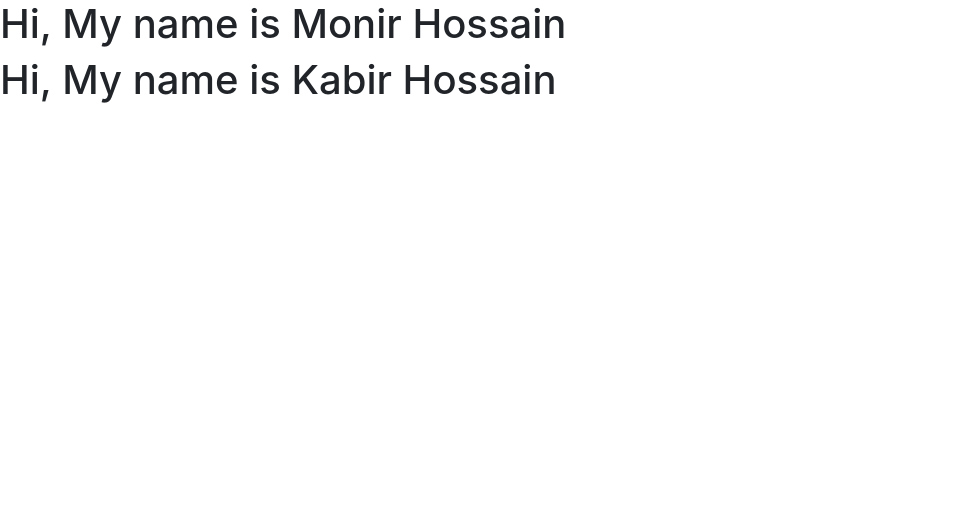
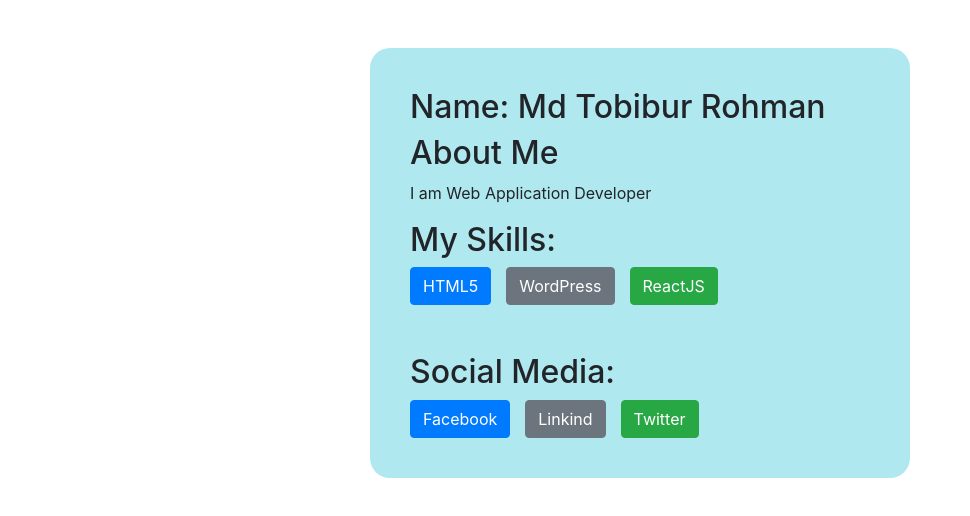
Before and after one commit to wptobibur2021/reactjs-basic, a React (Create React App) app: page / in a window 1280 px wide. Shown: the top 516 px of the page, without its empty margins (0-970 px from the left). Built offline with nearby package versions, Linux system fonts and the light colour scheme.

Commit message:
Profile Component Update

```diff
--- a/src/App.js
+++ b/src/App.js
@@ -3,11 +3,6 @@
 import Index from "./component/profile/Index";
 import Props from "./component/props/Props";
 function App() {
-  return (
-      <div>
-        <Props name='Monir Hossain'></Props>
-        <Props name='Kabir Hossain'></Props>
-      </div>
-  )
+  return <Index></Index>
 }
 export default App;
--- a/src/component/profile/About-Me.jsx
+++ b/src/component/profile/About-Me.jsx
@@ -1,15 +1,12 @@
 import React, {Component} from 'react';
 
-class AboutMe extends Component {
+
+class AboutMe extends Component { props
     render() {
         return <div className='about-me'>
-            <h2>Name: Md Tobibur Rohman</h2>
+            <h2>Name: {this.props.name}</h2>
             <h2>About Me</h2>
-            <p>
-                There are many variations of passages of Lorem Ipsum available,
-                but the majority have suffered alteration in some form,
-                by injected humour, or randomised words which don't look even slightly believable.
-            </p>
+            <p>{this.props.title}</p>
         </div>
     }
 }
--- a/src/component/profile/Profile.jsx
+++ b/src/component/profile/Profile.jsx
@@ -4,6 +4,17 @@
 import Skills from "./Skills";
 import SocialMedia from "./Social-Media";
 class Profile extends Component {
+
+    me = {
+        name: 'Md Tobibur Rohman',
+        title: 'I am Web Application Developer',
+        skillA: 'HTML5',
+        skillB: 'WordPress',
+        skillC: 'ReactJS',
+        fb: 'https://www.facebook.com/tobibur96',
+        linkedin: 'https://www.linkedin.com/in/tobibur',
+        twitter: 'https://twitter.com/wdtobibur'
+    }
     render() {
         return (
             <div className="container">
@@ -11,9 +22,9 @@
                     <div className='col-md-3'></div>
                     <div className="col-md-6 mt-5">
                         <div className="profile-information">
-                            <AboutMe></AboutMe>
-                            <Skills></Skills>
-                            <SocialMedia></SocialMedia>
+                            <AboutMe name={this.me.name} title={this.me.title}></AboutMe>
+                            <Skills skillA={this.me.skillA} skillB={this.me.skillB} skillC={this.me.skillC}></Skills>
+                            <SocialMedia facebook={this.me.fb} twitter={this.me.twitter} linkedin={this.me.linkedin}></SocialMedia>
                         </div>
                     </div>
                     <div className='col-md-3'></div>
--- a/src/component/profile/Skills.jsx
+++ b/src/component/profile/Skills.jsx
@@ -1,15 +1,12 @@
-import React, {Component} from 'react';
+import React from 'react';
 
-class Skills extends Component {
-    render() {
-        return <div className='skills'>
-            <h2>My Skills:</h2>
-            <button type="button" className="btn btn-primary skills-item">Php</button>
-            <button type="button" className="btn btn-secondary skills-item">WordPress</button>
-            <button type="button" className="btn btn-success skills-item">ReactJS</button>
-            <button type="button" className="btn btn-danger skills-item">Laravel</button>
-        </div>
-    }
-}
+const Skills = (props) => {
+    return <div className='skills'>
+        <h2>My Skills:</h2>
+        <button type="button" className="btn btn-primary skills-item">{props.skillA}</button>
+        <button type="button" className="btn btn-secondary skills-item">{props.skillB}</button>
+        <button type="button" className="btn btn-success skills-item">{props.skillC}</button>
+    </div>
+};
 
 export default Skills;
--- a/src/component/profile/Social-Media.jsx
+++ b/src/component/profile/Social-Media.jsx
@@ -1,12 +1,12 @@
 import React, {Component} from 'react';
 
-class SocialMedia extends Component {
+class SocialMedia extends Component { props
     render() {
         return <div className="social-media mt-5">
             <h2>Social Media:</h2>
-            <button type="button" className="btn btn-primary skills-item">Facebook</button>
-            <button type="button" className="btn btn-secondary skills-item">Linkind</button>
-            <button type="button" className="btn btn-success skills-item">Twitter</button>
+            <a className="btn btn-primary skills-item" href={this.props.facebook}>Facebook</a>
+           <a className="btn btn-secondary skills-item" href={this.props.linkedin}>Linkind</a>
+            <a className="btn btn-success skills-item" href={this.props.twitter}>Twitter</a>
         </div>
     }
 }
```
